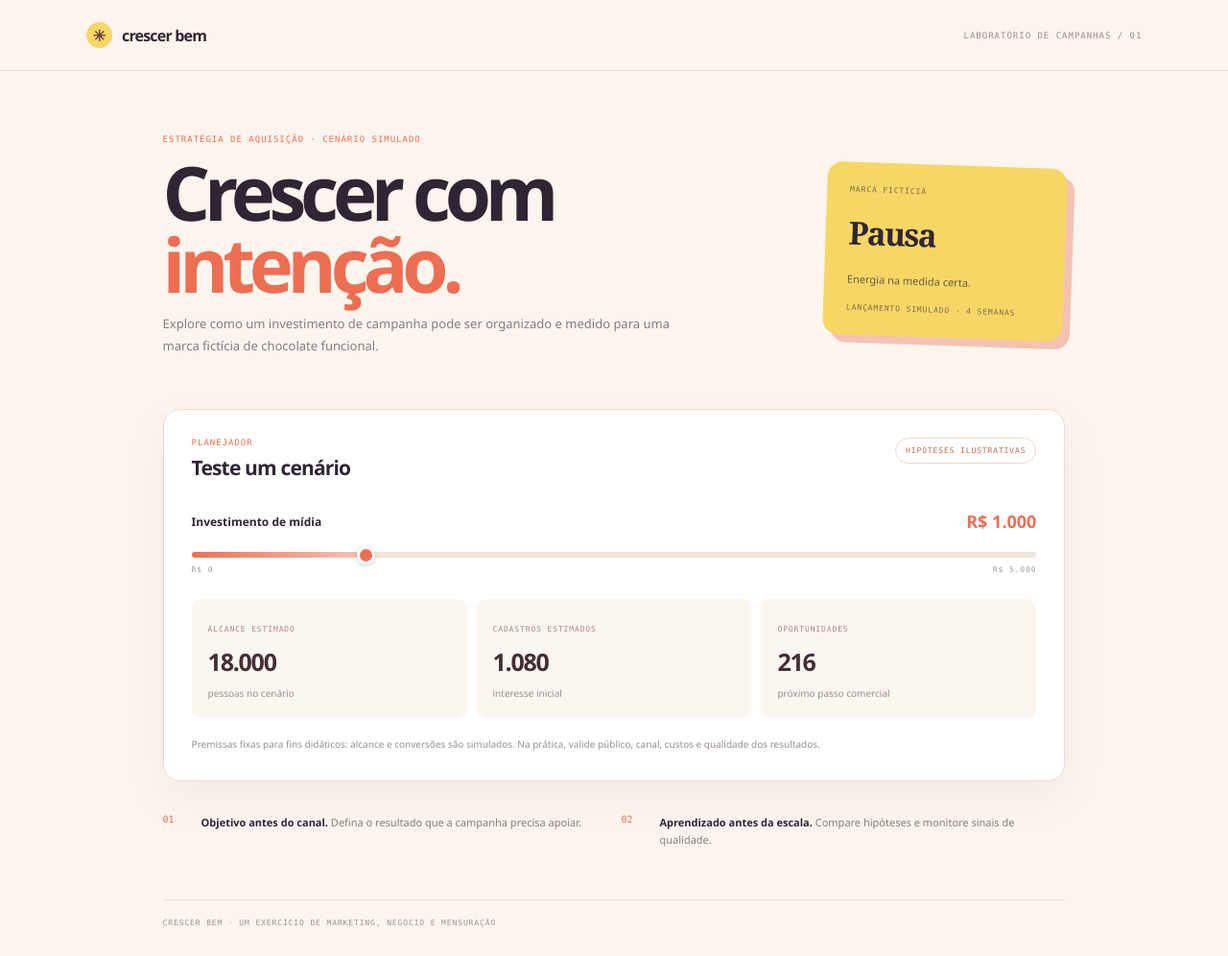
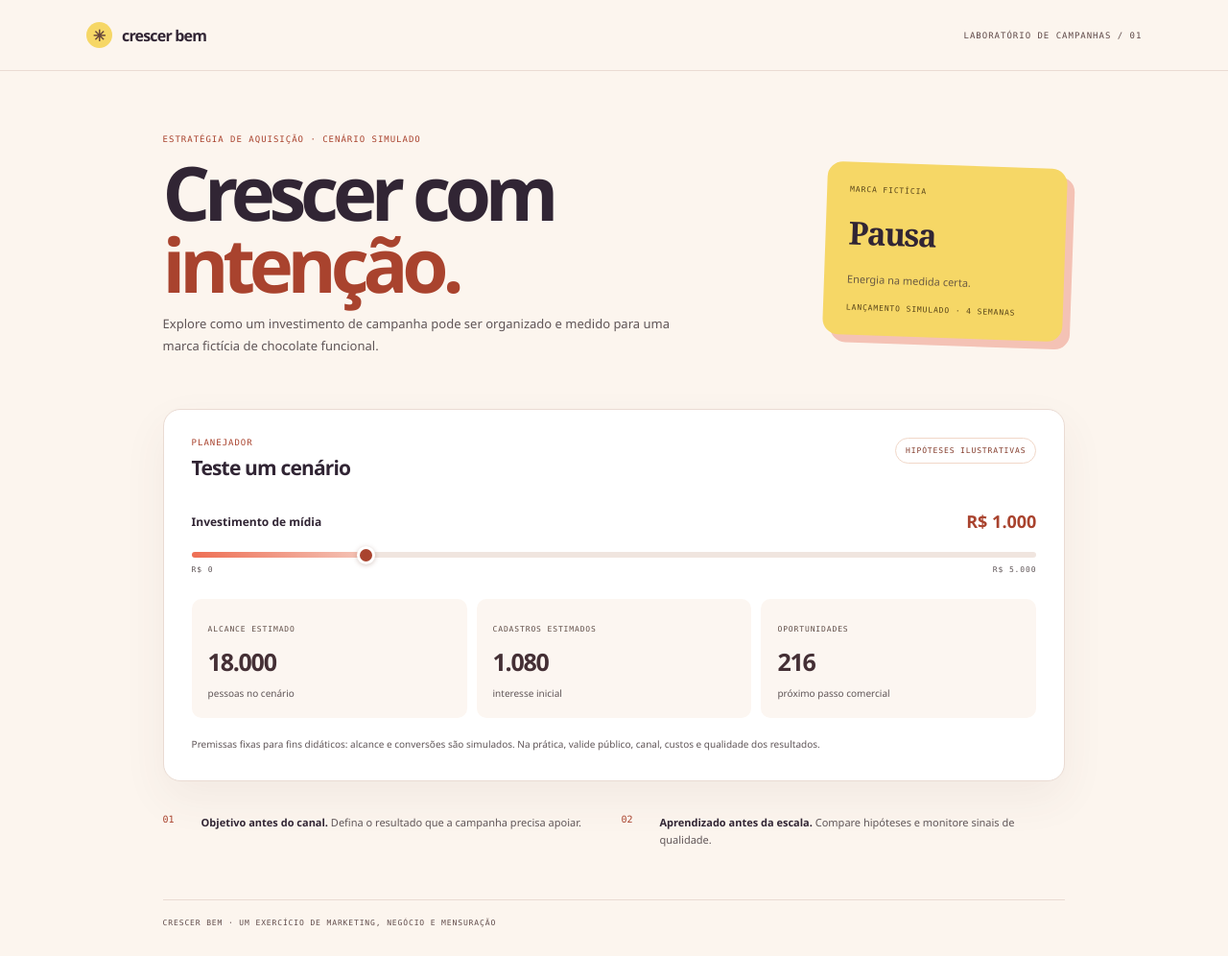
Before and after one commit to dieison-a/planejamento-de-campanhas, a plain HTML site: page index.html in a window 1280 px wide. Shown: the whole page at 96% size. Drawn offline with Linux system fonts and the light colour scheme.

Commit message:
Melhora contraste e legibilidade
Co-authored-by: Copilot <223556219+Copilot@users.noreply.github.com>

```diff
--- a/styles.css
+++ b/styles.css
@@ -3,10 +3,10 @@
   color:#312534;
   background:#fcf5ee;
   --tinta:#312534;
-  --coral:#ee6e53;
+  --coral:#a9432e;
   --rosa:#f4c2b5;
   --amarelo:#f6d766;
-  --suave:#8d7f82;
+  --suave:#5f5557;
   --linha:#eadbd3
 }
 * {
@@ -45,7 +45,7 @@ header {
   letter-spacing:.11em
 }
 .etiqueta {
-  color:#a18988
+  color:#5f4a49
 }
 main {
   max-width:1120px;
@@ -77,7 +77,7 @@ main {
   max-width:540px;
   font-size:13px;
   line-height:1.75;
-  color:#887b7e
+  color:#5f5557
 }
 .cartao-campanha {
   background:var(--amarelo);
@@ -91,7 +91,7 @@ main {
   box-shadow:8px 8px 0 #f4c2b5
 }
 .cartao-campanha>span,.cartao-campanha>i {
-  color:#806c45;
+  color:#59451a;
   font-size:8px;
   font-style:normal
 }
@@ -127,7 +127,7 @@ main {
   border:1px solid #f1d7c8;
   border-radius:20px;
   padding:8px 10px;
-  color:#bf6e56;
+  color:#843d2d;
   font-size:8px
 }
 .rotulo-orcamento {
@@ -174,7 +174,7 @@ input[type=range]::-moz-range-thumb {
 .escala-intervalo {
   display:flex;
   justify-content:space-between;
-  color:#a89b9c;
+  color:#5f5557;
   font-size:8px
 }
 .resultados {
@@ -189,7 +189,7 @@ input[type=range]::-moz-range-thumb {
   border-radius:10px
 }
 .resultados article>span {
-  color:#aa8981;
+  color:#62504a;
   font-size:8px
 }
 .resultados strong {
@@ -201,12 +201,12 @@ input[type=range]::-moz-range-thumb {
 }
 .resultados small {
   font-size:10px;
-  color:#9a8d8d
+  color:#5f5557
 }
 .premissa {
   font-size:10px;
   line-height:1.7;
-  color:#9a8d8d;
+  color:#5f5557;
   margin:19px 0 0
 }
 .principios {
@@ -223,7 +223,7 @@ input[type=range]::-moz-range-thumb {
 .principios p {
   font-size:11px;
   line-height:1.6;
-  color:#887b7e;
+  color:#5f5557;
   margin:0
 }
 .principios strong {
@@ -232,7 +232,7 @@ input[type=range]::-moz-range-thumb {
 footer {
   border-top:1px solid var(--linha);
   padding:19px 0 30px;
-  color:#a48f8c;
+  color:#5f4a49;
   font-size:8px
 }
 @media(max-width:700px) {
```
